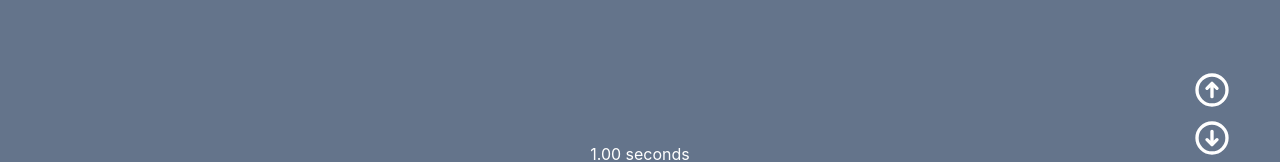
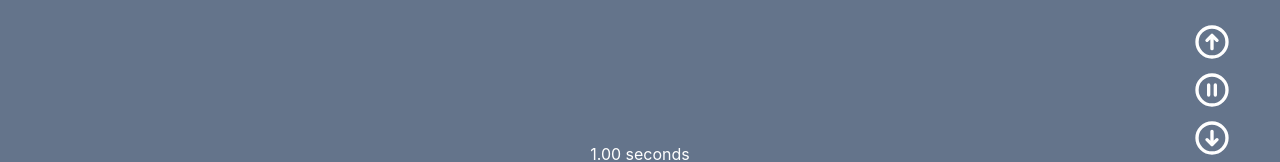
Before and after one commit to ayhoung/emdr-app, a Next.js app: page / in a window 1280 px wide. Shown: the part 594-756 px from the top of the page. Built offline with nearby package versions, Linux system fonts and the light colour scheme.

Commit message:
update(play/pause)

```diff
--- a/pages/index.js
+++ b/pages/index.js
@@ -3,14 +3,15 @@ import Head from 'next/head';
 import {
     ArrowCircleDownIcon,
     ArrowCircleUpIcon,
-    // PlayIcon,
-    // PauseIcon,
+    PlayIcon,
+    PauseIcon,
 } from '@heroicons/react/outline';
 import anime from 'animejs';
 import styles from '../styles/Home.module.css';
 
 export default function Home() {
-    // const [isPlaying, setIsPlaying] = useState(true);
+    const [bufferSeconds, setBufferSeconds] = useState(1.0);
+    const [isPlaying, setIsPlaying] = useState(true);
     const [seconds, setSeconds] = useState(1.0);
     const animation = React.createRef();
 
@@ -46,12 +47,13 @@ export default function Home() {
                         className="h-10 w-10 hover:cursor-pointer hover:opacity-75 m-2 select-none"
                         // opacity={seconds === 1 ? '0.0' : '1.0'}
                         onClick={() => setSeconds(seconds - 0.05)} color="white"/>
-                    {/* {
+                    {
                         !isPlaying && <PlayIcon
                             className="h-10 w-10 hover:cursor-pointer hover:opacity-75 m-2 select-none"
                             onClick={() => {
-                                animation.current.play();
+                                // animation.current.play();
                                 setIsPlaying(true);
+                                setSeconds(bufferSeconds);
                             }}
                             color="white"/>
                     }
@@ -59,11 +61,13 @@ export default function Home() {
                         isPlaying && <PauseIcon
                             className="h-10 w-10 hover:cursor-pointer hover:opacity-75 m-2 select-none"
                             onClick={() => {
-                                animation.current.pause();
+                                // animation.current.pause();
                                 setIsPlaying(false);
+                                setBufferSeconds(seconds);
+                                setSeconds(0);
                             }}
                             color="white"/>
-                    } */}
+                    }
                     <ArrowCircleDownIcon
                         className="h-10 w-10 hover:cursor-pointer hover:opacity-75 m-2 select-none"
                         // opacity={seconds === 10 ? '0.0' : '1.0' }
```
